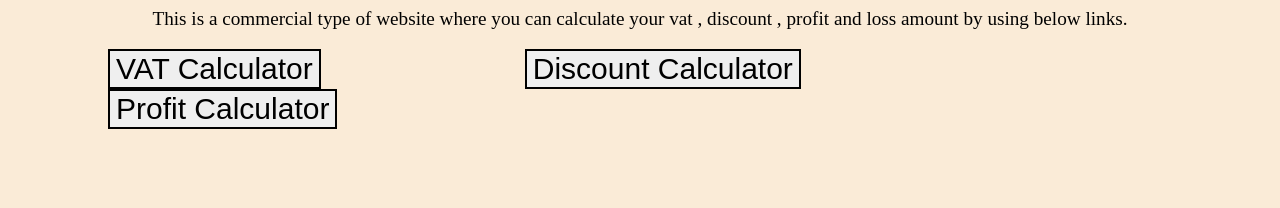
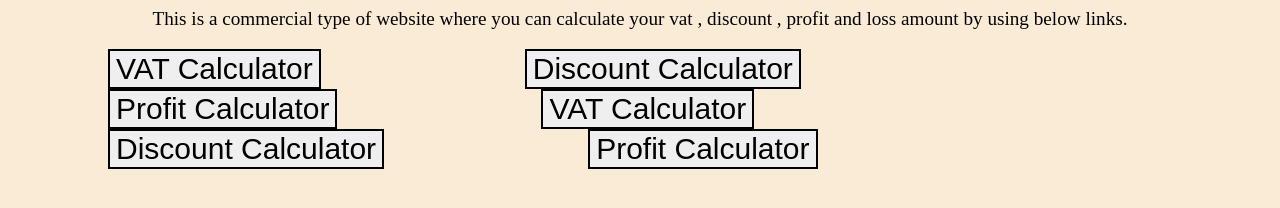
Before and after one commit to RashmiGupta7171/My-Smart-Finance-App, a plain HTML site: page index.html in a window 1280 px wide. Shown: the part 200-408 px from the top of the page. Drawn offline with Linux system fonts and the light colour scheme.

Commit message:
file name changed

```diff
--- a/calculator.js
+++ b/calculator.js
@@ -16,7 +16,7 @@ function calculateVat() {
     document.getElementById('vatOutput').innerHTML = "Total VAT Amount:" + vat;
     document.getElementById('vatOutput').innerHTML += "<br>Total Selling Price Including VAT:" + sellingPrice;
 }
-// Calculation for Discount AMount:
+// Calculation for Discount Amount:
 function calculateDiscount() {
     var markedPrice = document.getElementById('marketPrice').value;
     var discountRate = document.getElementById('discountRate').value;
--- a/home.html
+++ b/index.html
@@ -16,6 +16,8 @@
     <a href="VAT.html"><button>VAT Calculator</button></a>
     <a href="Discount.html"><button>Discount Calculator</button></a>
     <a href="Profit.html"><button>Profit Calculator</button></a>
-
+    <a href="VAT.html"><button>VAT Calculator</button></a>
+    <a href="Discount.html"><button>Discount Calculator</button></a>
+    <a href="Profit.html"><button>Profit Calculator</button></a>
   </body>
 </html>
```
Also changed, not shown: Discount.html (+1 -1 lines), Vat.html (+1 -1 lines), profit.html (+1 -1 lines).
